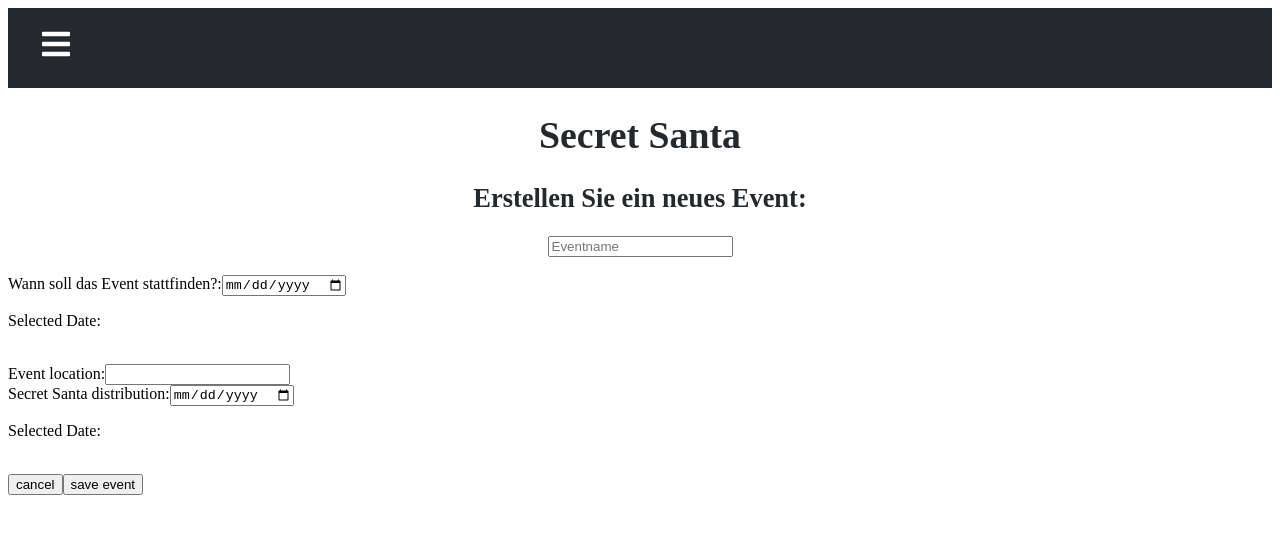
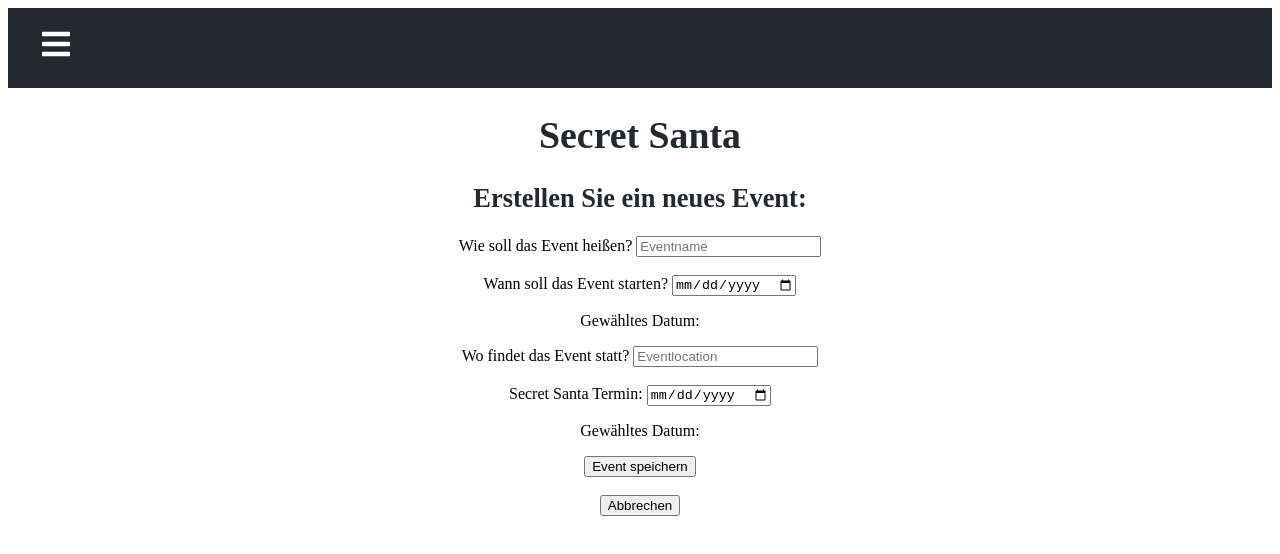
Before and after one commit to pgs3238/WichtelApp2, a React (Create React App) app in the folder src/main/frontend/: page /eventAnlegen in a window 1280 px wide. Shown: the top 554 px of the page. Built offline with nearby package versions, Linux system fonts and the light colour scheme.

Commit message:
EventAnlegen...

```diff
--- a/src/main/frontend/src/pages/EventAnlegen.css
+++ b/src/main/frontend/src/pages/EventAnlegen.css
@@ -1,3 +1,22 @@
+
 .eventname {
     text-align: center;
 }
+
+.eventdatum {
+    text-align: center;
+}
+
+.eventlocation {
+    text-align: center;
+}
+
+.sstermin {
+    text-align: center;
+}
+.bsave {
+    text-align: center;
+}
+.bcancel {
+    text-align: center;
+}
--- a/src/main/frontend/src/pages/EventAnlegen.jsx
+++ b/src/main/frontend/src/pages/EventAnlegen.jsx
@@ -23,9 +23,8 @@ function Layout() {
         <form onSubmit={handleSubmit}>
             <h1>Secret Santa</h1>
             <h2>Erstellen Sie ein neues Event:</h2>
-
-            <label>
-                <div className="eventname">
+            <div className="eventname">
+                <label> Wie soll das Event heißen? </label>
                 <input
                     type = "text"
                     placeholder="Eventname"
@@ -34,40 +33,45 @@ function Layout() {
                     value = {inputs.eventName || ""}
                     onChange = {handleChange}
                 />
-                </div>
-            </label>
+            </div>
             <br/>
-            <label>Wann soll das Event stattfinden?:
+            <div className="eventdatum">
+                <label>Wann soll das Event starten? </label>
+                <input
+
+                    type = "date"
+                    onChange = {e=>setDate(e.target.value)}
+                />
+                <p>Gewähltes Datum: {date}</p>
+            </div>
+            <div className="eventlocation">
+                <label> Wo findet das Event statt? </label>
+                <input
+                    type="text"
+                    placeholder="Eventlocation"
+                    id = "location"
+                    value = {inputs.eventLocation || ""}
+                    onChange = {handleChange}
+                    />
+            </div>
+            <br/>
+            <div className="sstermin">
+                <label> Secret Santa Termin: </label>
                 <input
                     type = "date"
                     onChange = {e=>setDate(e.target.value)}
                 />
-                <p>Selected Date: {date}</p>
-            </label>
+                <p>Gewähltes Datum: {date}</p>
+            </div>
+            <div className="bsave">
+                <button>Event speichern</button>
+            </div>
+            <br/>
+            <div className="bcancel">
+                <button>Abbrechen</button>
+            </div>
             <br/>
 
-            <label>Event location:
-                <input
-                    type="text"
-                    id = "location"
-                    value = {inputs.eventLocation || ""}
-                    onChange = {handleChange}
-                    />
-            </label>
-            <br/>
-
-            <label>Secret Santa distribution:
-                <input
-                    type = "date"
-                    onChange = {e=>setDate(e.target.value)}
-                />
-                <p>Selected Date: {date}</p>
-            </label>
-            <br/>
-
-            <button>cancel</button>
-
-            <button>save event</button>
 
         </form>
     );
--- a/src/main/frontend/src/pages/Home.jsx
+++ b/src/main/frontend/src/pages/Home.jsx
@@ -12,7 +12,7 @@ function Layout() {
 
             <h3>Hier hast du die Möglichkeit dich zusammen mit Familie, Freunden oder
                 Kollegen für eine unterhaltsame Wichtelrunde anzumelden. Sobald die Wichtelrunde durch den Organisator
-                gestartet wird, wirst du per Zufall eine Person zugewiesen bekommen, für die du ein Geschenk kaufen kannst.
+                gestartet wird, wirst du per Zufall einer Person zugewiesen werden, für die du ein Geschenk kaufen kannst.
                 Lass die Vorfreude beginnen und melde dich jetzt an.
             </h3>
 
```
